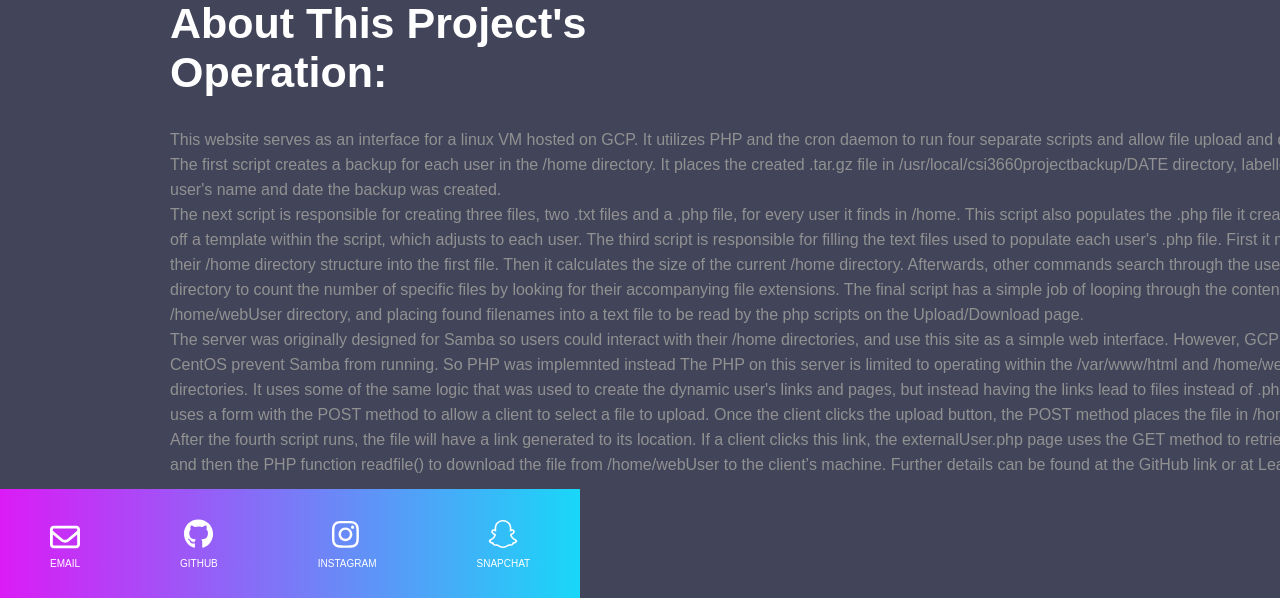
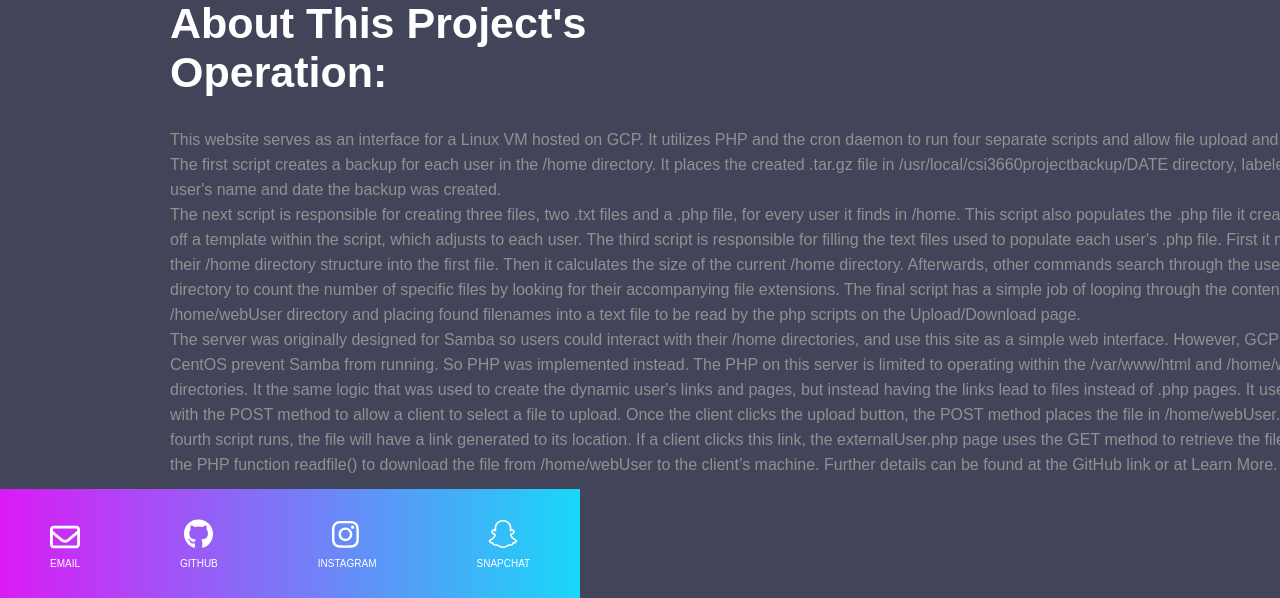
Before and after one commit to henryd1213/CSI_3660_File_Server_Dare, a PHP site: page /about.php in a window 1280 px wide. Shown: the part 201-799 px from the top of the page. Run offline with PHP 8.4, Linux system fonts and the light colour scheme.

Commit message:
Update about.php

```diff
--- a/about.php
+++ b/about.php
@@ -24,23 +24,23 @@
                                 About This Project's Operation:
                         </h1>
                         <p class="about" style="width: 1200px;">
-                                This website serves as an interface for a linux VM hosted on GCP.
+                                This website serves as an interface for a Linux VM hosted on GCP.
                                 It utilizes PHP and the cron daemon to run four separate scripts and allow file upload and download.<br>
                                 The first script creates a backup for each user in the /home directory.
                                 It places the created .tar.gz file in /usr/local/csi3660projectbackup/DATE directory,
-                                labelled with the user's name and date the backup was created.<br>
+                                labeled with the user's name and date the backup was created.<br>
                                 The next script is responsible for creating three files, two .txt files and a .php file, for every user it finds in /home.
                                 This script also populates the .php file it creates based off a template within the script, which adjusts to each user.
                                 The third script is responsible for filling the text files used to populate each user's .php file.
                                 First it maps out their /home directory structure into the first file.
                                 Then it calculates the size of the current /home directory.
                                 Afterwards, other commands search through the user's /home directory to count the number of specific files by looking for their accompanying file extensions.
-                                The final script has a simple job of looping through the contents of the /home/webUser directory,
+                                The final script has a simple job of looping through the contents of the /home/webUser directory
                                 and placing found filenames into a text file to be read by the php scripts on the Upload/Download page.<br>
                                 The server was originally designed for Samba so users could interact with their /home directories, and use this site as a simple web interface.
-                                However, GCP and CentOS prevent Samba from running. So PHP was implemnted instead
+                                However, GCP and CentOS prevent Samba from running. So PHP was implemented instead.
                                 The PHP on this server is limited to operating within the /var/www/html and /home/webUser directories.
-                                It uses some of the same logic that was used to create the dynamic user's links and pages,
+                                It the same logic that was used to create the dynamic user's links and pages,
                                 but instead having the links lead to files instead of .php pages.
                                 It uses a form with the POST method to allow a client to select a file to upload.
                                 Once the client clicks the upload button, the POST method places the file in /home/webUser.
```
